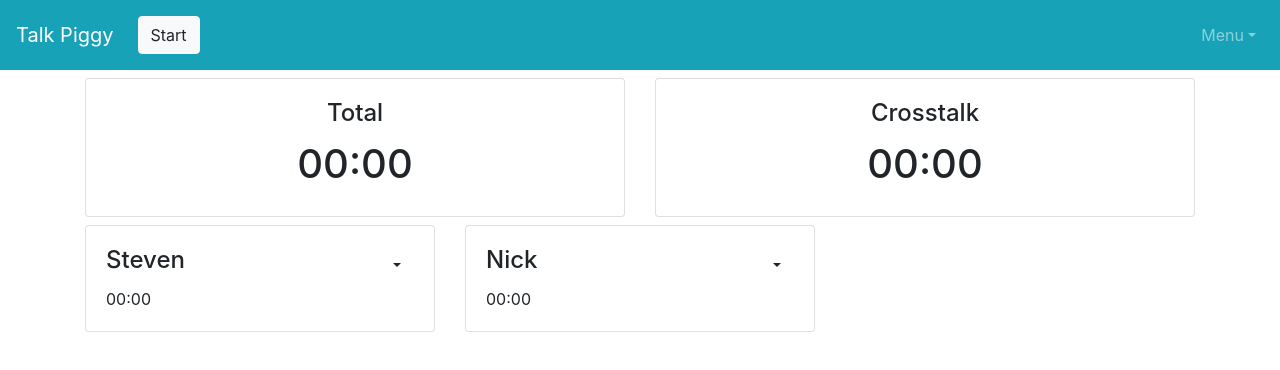
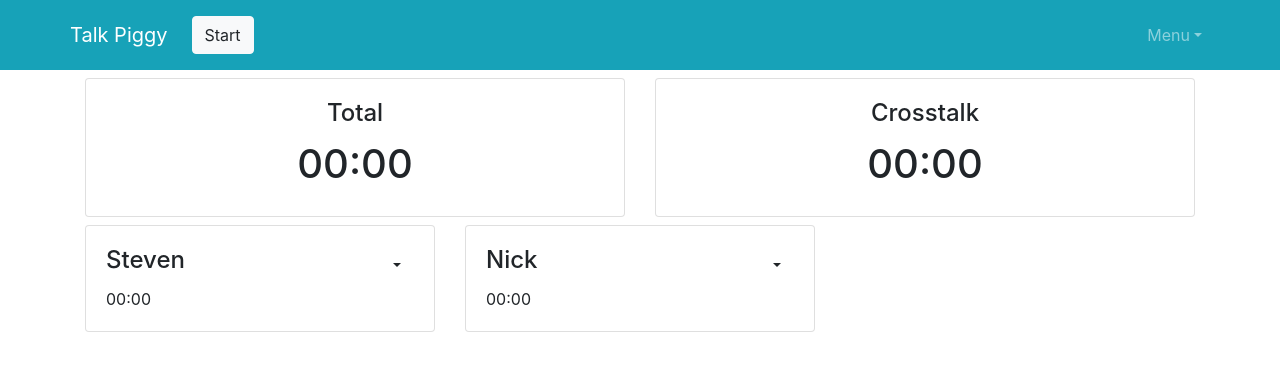
Before and after one commit to kylev/talk-piggy, a Vue app: page / in a window 1280 px wide. Shown: the top 370 px of the page. Built offline with nearby package versions, Linux system fonts and the light colour scheme.

Commit message:
Put top var in a container to get the items off the edges.

```diff
--- a/src/components/TopBar.vue
+++ b/src/components/TopBar.vue
@@ -1,5 +1,6 @@
 <template>
   <b-navbar type="dark" variant="info" sticky>
+    <b-container>
       <b-navbar-brand href="#">Talk Piggy</b-navbar-brand>
       <b-navbar-nav>
         <b-nav-item href="#"><TimerControl /></b-nav-item>
@@ -26,6 +27,7 @@
           />
         </b-form>
       </b-modal>
+    </b-container>
   </b-navbar>
 </template>
 
```
Lines whose indentation alone changed are shown as unchanged.
